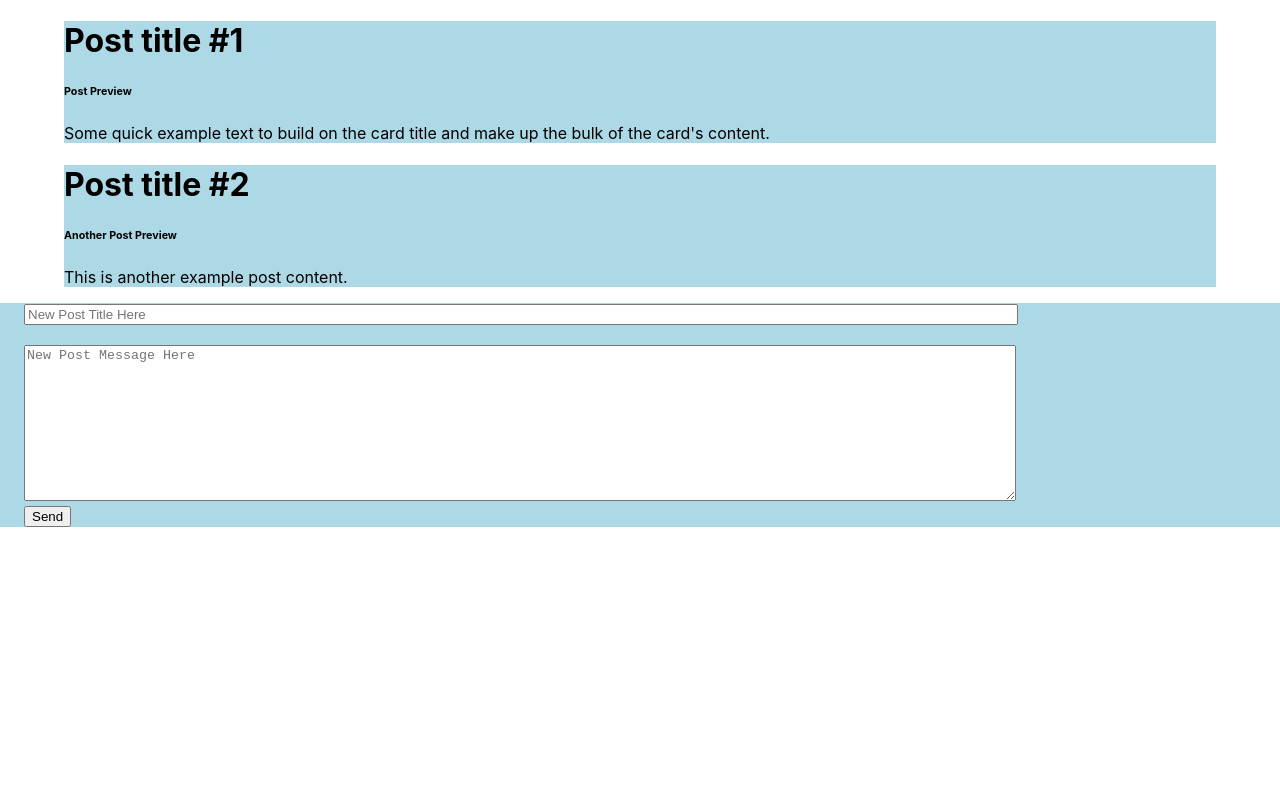
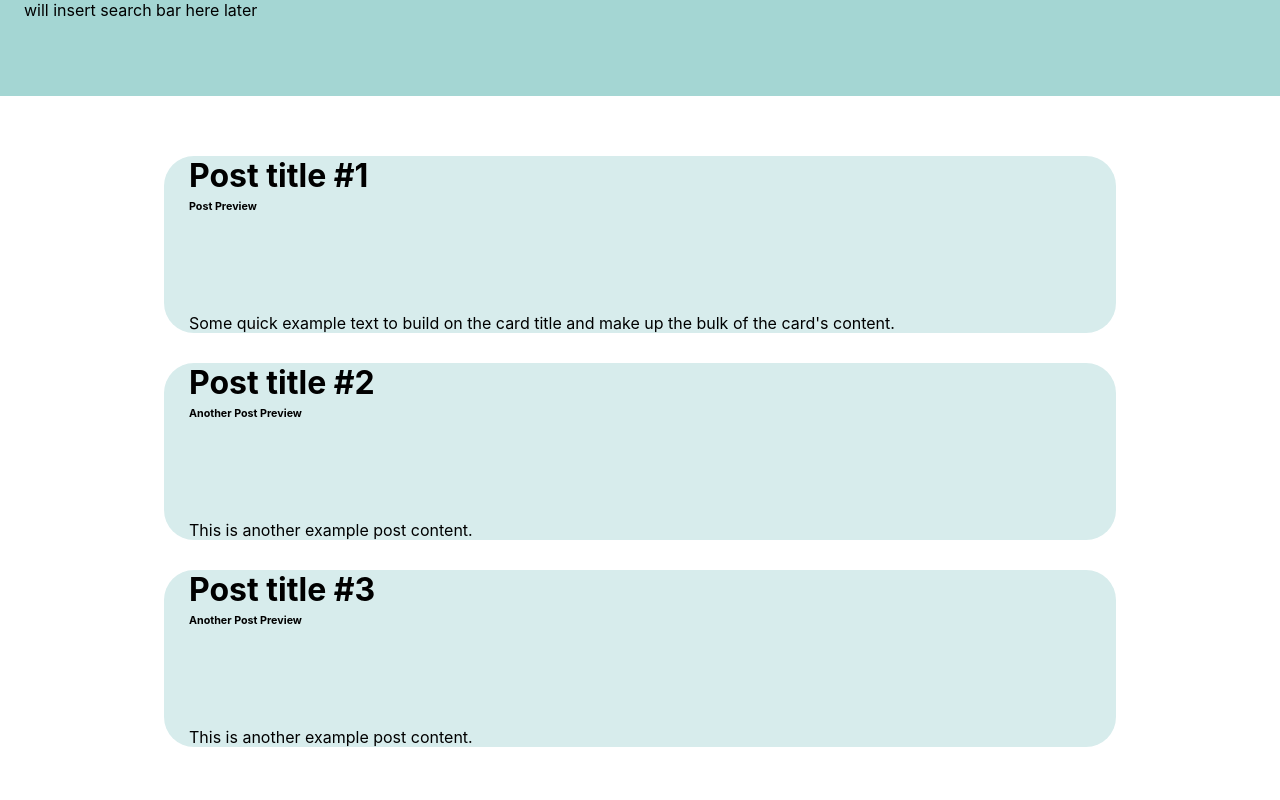
Before and after one commit to hawraakhalil/Cancer-Connect, a React (Create React App) app: page / in a window 1280 px wide. Shown: the top 800 px of the page. Built offline with nearby package versions, Linux system fonts and the light colour scheme.

Commit message:
I made the posts and the footer look more like the figma template

```diff
--- a/src/App.js
+++ b/src/App.js
@@ -18,21 +18,34 @@ const posts = [
     title: "Post title #2",
     subtitle: "Another Post Preview",
     content: "This is another example post content."
+  },
+  {
+    title: "Post title #3",
+    subtitle: "Another Post Preview",
+    content: "This is another example post content."
   }
 ];
 
 function App() {
   return (
 <body>
-<Container>
+
+<header>
+<Container style={{ height: "6rem",maxWidth: "100rem", backgroundColor: "#A4D6D3" }}>
+  will insert search bar here later
+</Container>
+</header>
+
+
+<Container style={{marginTop:"60px", marginBottom: "60px" }}>
 {posts.map((post, index) => (
-<Card key={index} className="mt-4" style={{ maxWidth: "90rem", backgroundColor: "lightblue" }}>
+<Card key={index} className="mt-4" style={{marginLeft:"100px",marginRight:"100px", backgroundColor: "#D7ECEC",borderRadius:"30px" }}>
   <Card.Body>
     <div className="row">
       <div className="col-sm-6">
-        <h1 className="card-title">{post.title}</h1>
-        <h6 className="card-subtitle mb-2 text-muted">{post.subtitle}</h6>
-        <p className="card-text">{post.content}</p>
+        <h1 className="card-title" style={{ marginTop: "30px",marginLeft: "25px",marginBottom:"5px" }}>{post.title}</h1>
+        <h6 className="card-subtitle mb-2 text-muted"  style={{marginTop: "0",marginLeft: "25px" ,marginBottom: "100px"}} >{post.subtitle}</h6>
+        <p className="card-text" style= {{marginLeft: "25px"}}>{post.content}</p>
       </div>
     </div>
   </Card.Body>
@@ -40,21 +53,23 @@ function App() {
 ))}
 </Container>
 <footer>
-<Container style={{ maxWidth: "100rem", backgroundColor: "lightblue" }}>
-<Form>
+<Container style={{ maxWidth: "100rem", backgroundColor: "#A4D6D3" }}>
+<div>
+<Form >
       <Form.Group className="mb-3" controlId="exampleForm.ControlInput1">
 
-        <Form.Control type="text" style={{ width: "80%" }} placeholder="New Post Title Here" />
+        <Form.Control type="text" style={{ width: "78%",marginTop: "1%",marginLeft: "7.5%",marginRight:"5%",height:"40px",fontSize: "15px" }} placeholder="New Post Title Here" />
 
       </Form.Group>
       <br />
       <Form.Group className="mb-3" controlId="exampleForm.ControlTextarea1">
-        <Form.Control as="textarea" style={{ width: "80%" }}  placeholder="New Post Message Here" rows={10} />
+        <Form.Control as="textarea" style={{ width: "78%",marginLeft: "7.5%",marginRight:"5%",height:"100px" ,fontSize: "15px"}}  placeholder="New Post Message Here"  />
+       <Button style={{ marginTop: "-100%" , marginBottom:"1%" ,height:"120px",width:"150px",marginLeft:"-3%", borderRadius:"30px",borderColor:"#A4D6D3"}}>
+       <SendIcon style={{fontSize: "50px",height:"120px",color: "#A4D6D3" }}> </SendIcon>
+       </Button>
       </Form.Group>
-      <Button variant="contained" endIcon={<SendIcon />}>
-  Send
-</Button>
     </Form>
+    </div>
   </Container>
 </footer>
 
```
